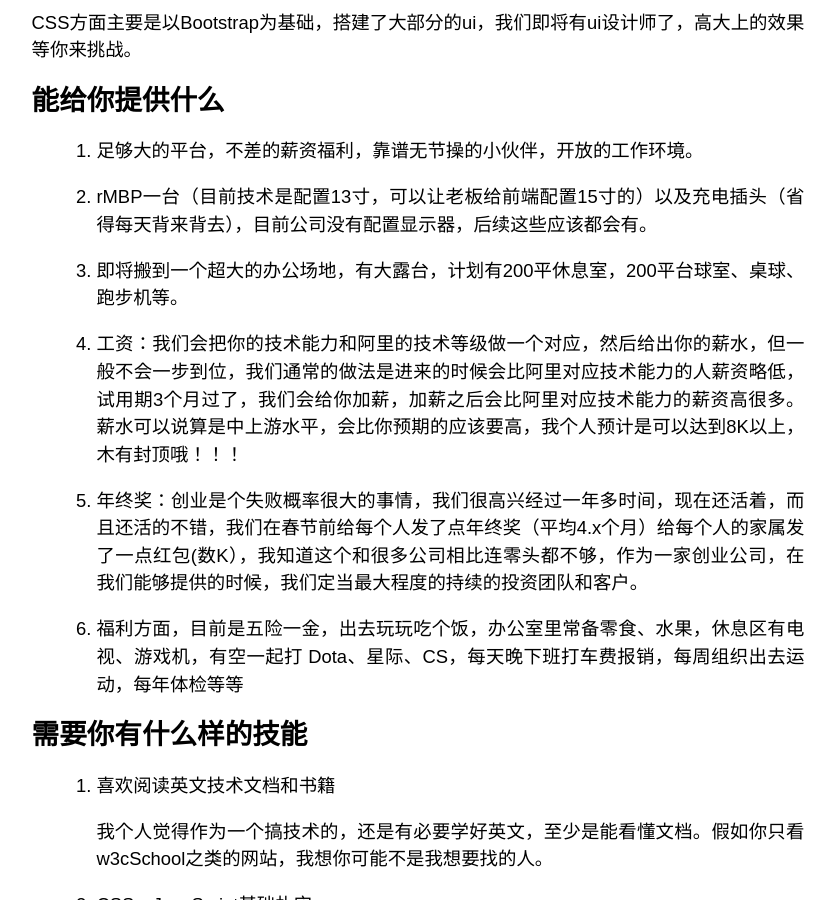
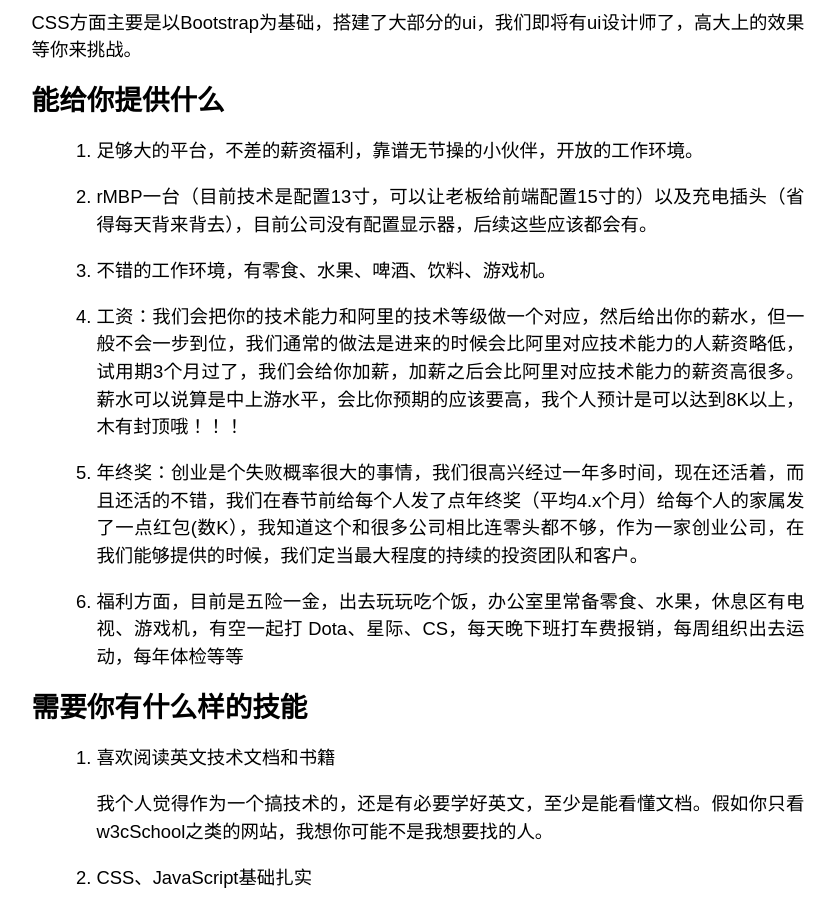
Before and after one commit to judielee/koudaitong.github.io, a Jekyll site: the page built from _posts/2013-11-25-koudaitong.markdown, in a window 1280 px wide and 900 px high, scrolled down 831 px. Shown: the whole window, without its empty margins (222-1057 px from the left). Built offline with Jekyll 4.4.1, drawn with Linux system fonts in a browser that asks for light colours; Markdown is read by kramdown in place of the engine named in the settings.

Commit message:
修改文案

```diff
--- a/_posts/2013-11-25-koudaitong.markdown
+++ b/_posts/2013-11-25-koudaitong.markdown
@@ -28,7 +28,7 @@ CSS方面主要是以Bootstrap为基础，搭建了大部分的ui，我们即将
 
 2. rMBP一台（目前技术是配置13寸，可以让老板给前端配置15寸的）以及充电插头（省得每天背来背去），目前公司没有配置显示器，后续这些应该都会有。
 
-3. 即将搬到一个超大的办公场地，有大露台，计划有200平休息室，200平台球室、桌球、跑步机等。
+3. 不错的工作环境，有零食、水果、啤酒、饮料、游戏机。
 
 4. 工资：我们会把你的技术能力和阿里的技术等级做一个对应，然后给出你的薪水，但一般不会一步到位，我们通常的做法是进来的时候会比阿里对应技术能力的人薪资略低，试用期3个月过了，我们会给你加薪，加薪之后会比阿里对应技术能力的薪资高很多。薪水可以说算是中上游水平，会比你预期的应该要高，我个人预计是可以达到8K以上，木有封顶哦！！！
 
```
